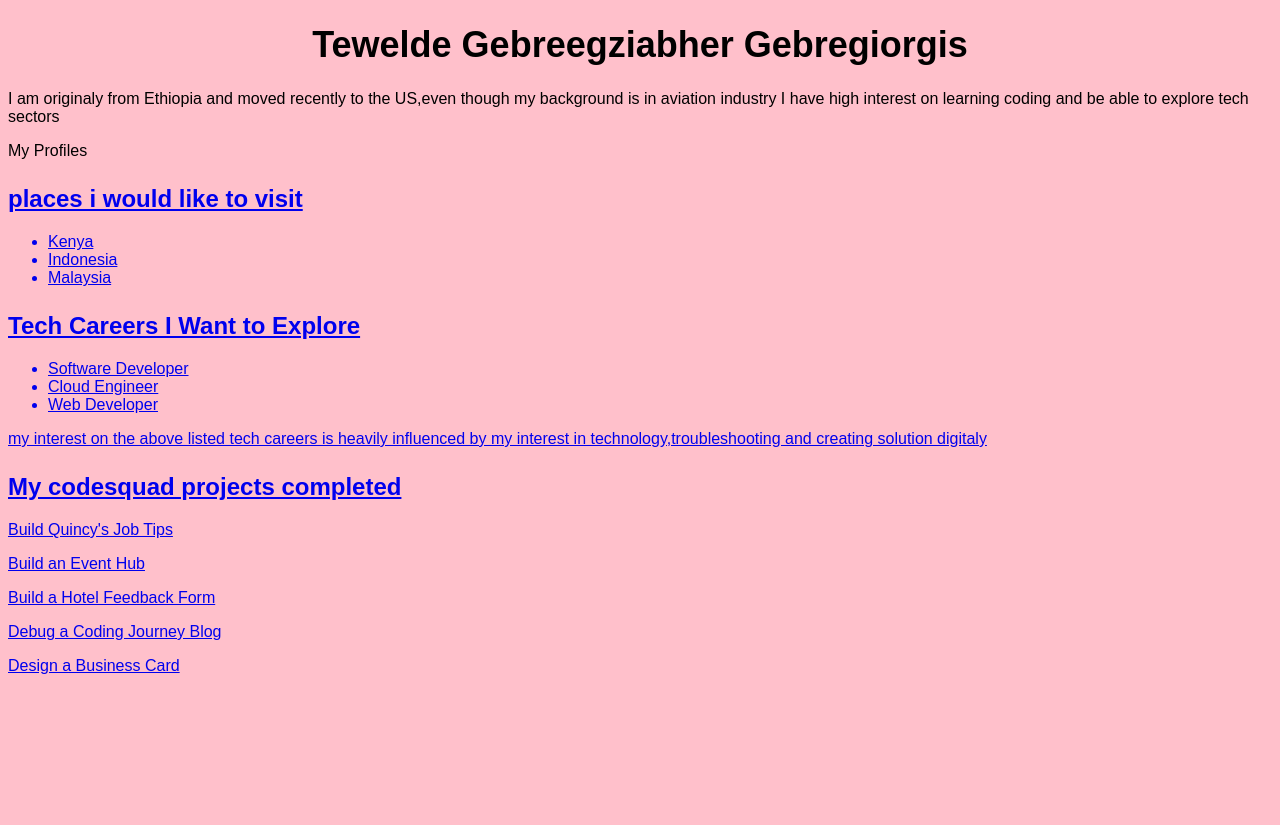
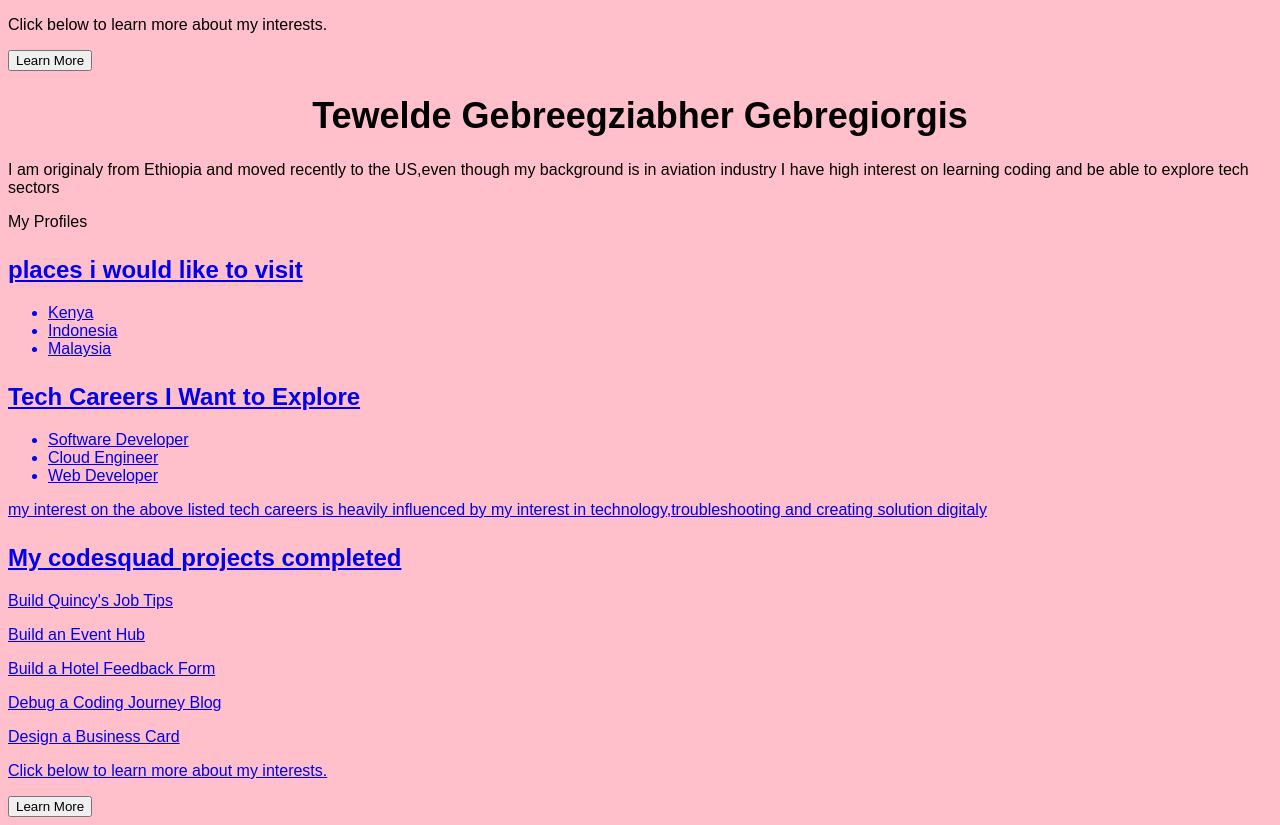
Before and after one commit to teweldegebreegziabher-cpu/My-Portfolio, a plain HTML site: page index.html in a window 1280 px wide. Before the commit the page ends 800 px from the top, so only its background shows below. Drawn offline with Linux system fonts and the light colour scheme.

Commit message:
Update index.html

```diff
--- a/index.html
+++ b/index.html
@@ -7,6 +7,8 @@
 </head>
 
 <body>
+  <p id="career-interests">Click below to learn more about my interests.</p>
+<button onclick="learnMore()">Learn More</button>
 <h1> Tewelde Gebreegziabher Gebregiorgis</h1>
 <p>I am originaly from Ethiopia and moved recently to the US,even though my background is in aviation industry I have high interest on learning coding and be able to explore tech sectors </p
 <h2>My Profiles</h2>
@@ -31,5 +33,7 @@
       <p>Build a Hotel Feedback Form</p>
       <p>Debug a Coding Journey Blog</p>
       <p>Design a Business Card</p>
+      <p id="career-interests">Click below to learn more about my interests.</p>
+<button onclick="learnMore()">Learn More</button>
     </body>
 </html>
```
